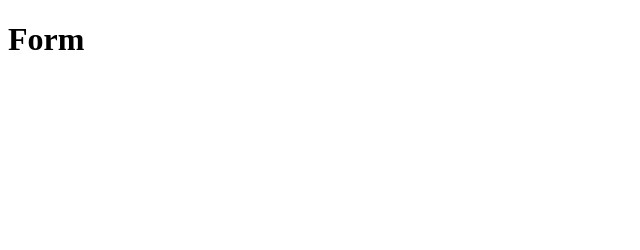
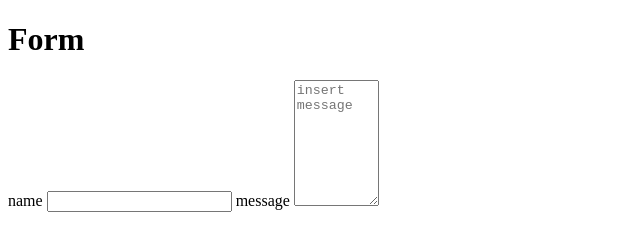
Before and after one commit to borghiste/FORM, a website: page index.html in a window 1280 px wide. Shown: the whole page, without its empty margins (0-640 px from the left). Drawn offline with Linux system fonts and the light colour scheme.

Commit message:
created form2 branch

```diff
--- a/index.html
+++ b/index.html
@@ -3,12 +3,20 @@
 <head>
     <meta charset="UTF-8">
     <meta name="viewport" content="width=device-width, initial-scale=1.0">
-    <title>Document</title>
+    <title>Form</title>
 </head>
 <body>
     <h1>Form</h1>
     <form>
-<label></label>
+<label for="name">name</label>
+<input id="name" type="text" required>
+
+
+
+
+
+<label for="message">message</label>
+<textarea rows="8" cols="8" id="message" placeholder="insert message"></textarea>
     </form>
 </body>
 </html>
```
